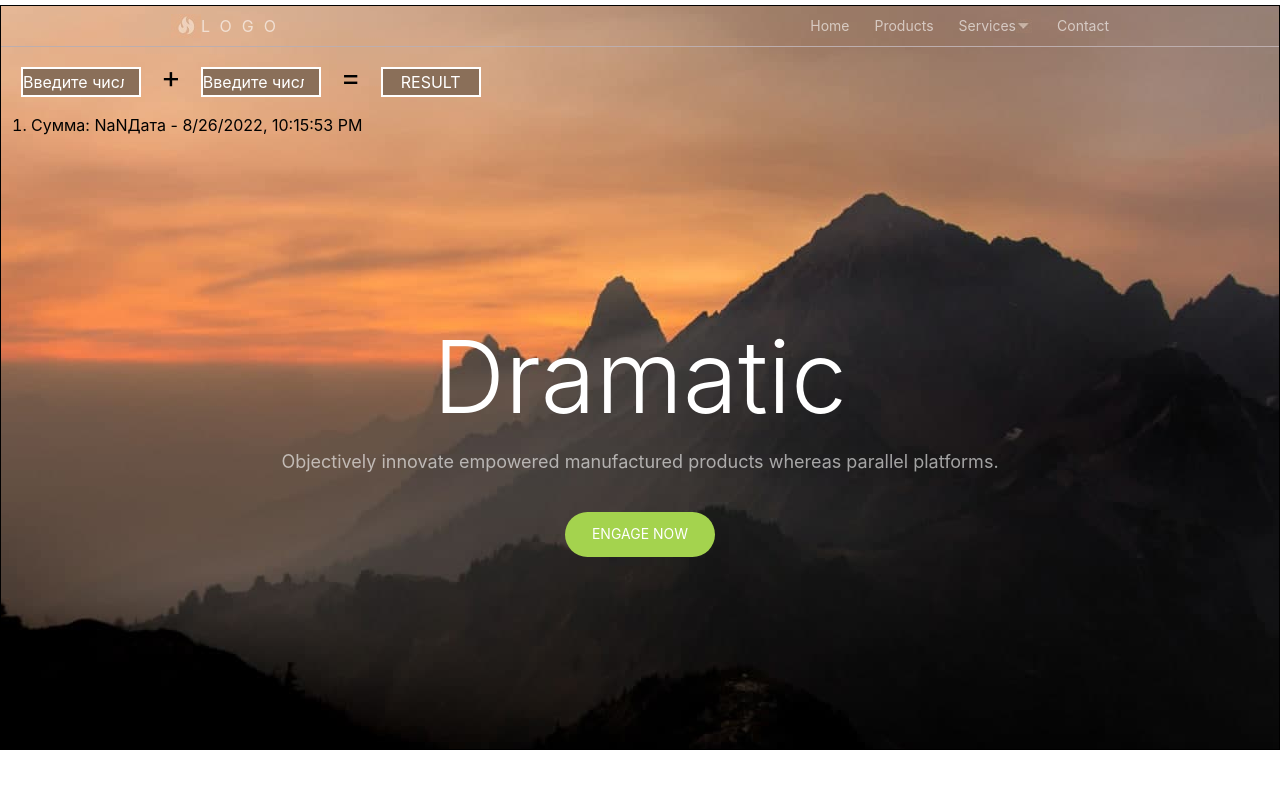
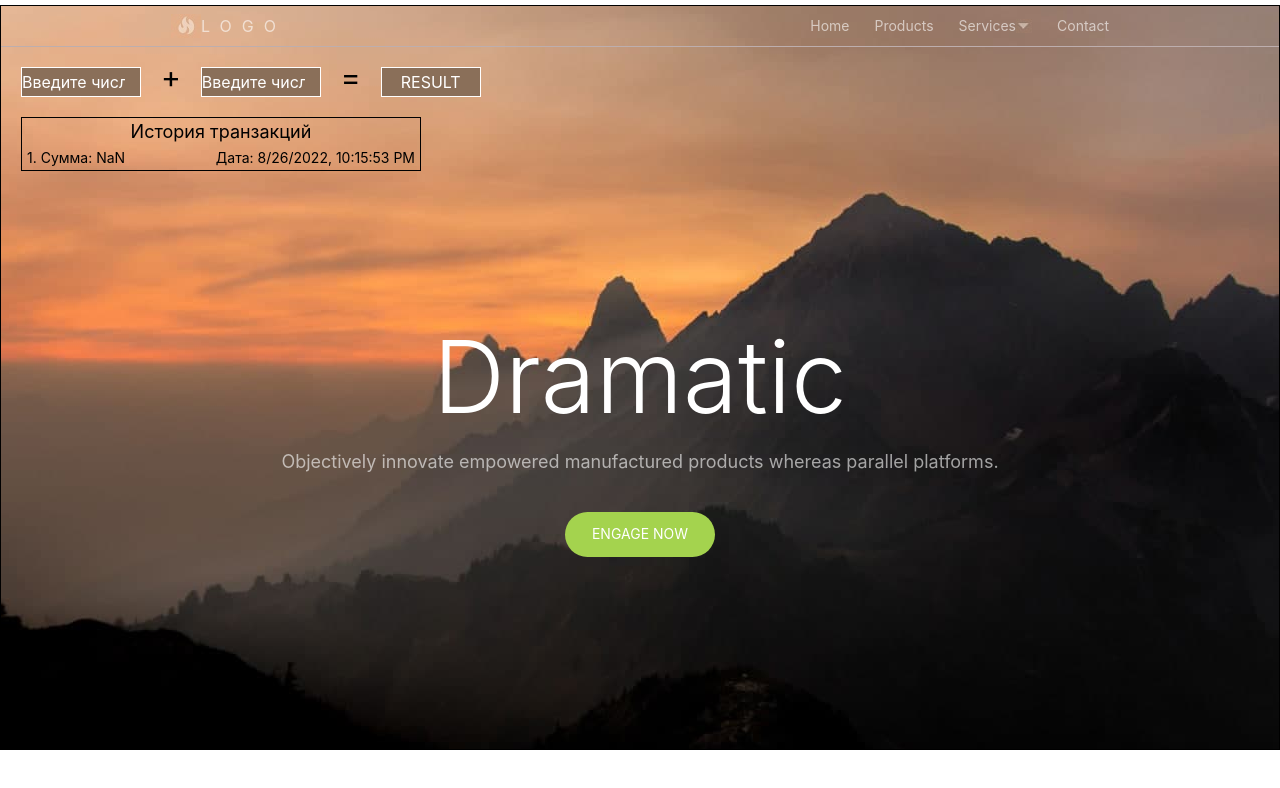
Before and after one commit to MaksStad/Training_project, a React (Create React App) app: page / in a window 1280 px wide. Both pictures are taken after a click on the button "RESULT". Shown: the top 788 px of the page. Built offline with nearby package versions, Linux system fonts and the light colour scheme.

Commit message:
Used hook useState

```diff
--- a/src/component/ButtonEquals.jsx
+++ b/src/component/ButtonEquals.jsx
@@ -1,32 +1,14 @@
-import React from 'react';
+import React, {useState} from 'react';
 import classes from './ButtonEquals.module.css'
 import Input from "./UI/Input";
 
-const ButtonEquals = () => {
-
-  const comment = []
-
-  function one() {
-      let num1 = document.getElementsByTagName("input")[0].valueAsNumber;
-      let num2 = document.getElementsByTagName("input")[1].valueAsNumber;
-      let date = new Date().toLocaleString();
-      let value = `Сумма: ${num1+num2}Дата - ${date}`;
-      comment.unshift(value);
-    list();
-  };
-
-  function list() {
-    let sum = '';
-    for (let i = 0; i < comment.length; i++) {
-      sum += `<li>${comment[i]}</li>`;
-    };
-    document.querySelector('ol').innerHTML = sum;
-  }
-
-  return (
-    <button className={classes.main__buttonEquals}
-            onClick={one}>RESULT</button>
+const ButtonEquals = ({children, ...props}) => {
+  return(
+    <button {...props} className={classes.main__buttonEquals}>
+      {children}
+    </button>
   );
 };
 
+
 export default ButtonEquals;
--- a/src/component/ButtonEquals.module.css
+++ b/src/component/ButtonEquals.module.css
@@ -2,7 +2,7 @@
     width: 100px;
     height: 30px;
     margin: 20px 20px;
-    border: 2px solid #ffffff;
+    border: 1px solid #ffffff;
     background-color: rgb(138, 111, 89);
     font-size:16px;
     color: white;
--- a/src/component/MainContent.jsx
+++ b/src/component/MainContent.jsx
@@ -1,18 +1,51 @@
-import React from 'react';
+import React, {useState} from 'react';
 import classes from './MainContent.module.css'
 import Input from './UI/Input'
 import ButtonEquals from "./ButtonEquals";
+import ResultTable from "./ResultTable"
 
 const MainContent = () => {
+  const [results, setResults] = useState([])
+   const [num, setNum] = useState()
+   const [num1, setNum1] = useState()
+
+
+   const addNewResult = (e) => {
+     e.preventDefault();
+     let sum = Number(num) + Number(num1);
+     let date = new Date().toLocaleString();
+     const newResult = {
+        id: Date.now(),
+        sum,
+        date,
+     };
+     setResults([newResult,...results])
+  }
+
   return (
     <div className={classes.Main__content}>
       <hr className={classes.Hr__line}/>
-      <Input/>
+      <Input
+         Value={num}
+         onChange={e => setNum(e.target.value)}
+         type="number"
+         placeholder="Введите число"
+      />
       <span>+</span>
-      <Input/>
+      <Input
+         Value={num1}
+         onChange={e => setNum1(e.target.value)}
+         type="number"
+         placeholder="Введите число"
+      />
       <span>=</span>
-      <ButtonEquals/>
-      <ol className={classes.Main__list}></ol>
+      <ButtonEquals onClick={addNewResult}>RESULT</ButtonEquals>
+      <div className={classes.Main__table}>
+        <p className={classes.tableTittle}>История транзакций</p>
+        {results.map((result, index) =>
+          <ResultTable number={index + 1} result={result} key={result.id}/>
+        )}
+      </div>
       <h1 className={classes.Main__title}>Dramatic</h1>
       <h4 className={classes.Main__text}>Objectively innovate empowered manufactured products whereas parallel platforms.</h4>
       <div className={classes.Main__actions}>
--- a/src/component/MainContent.module.css
+++ b/src/component/MainContent.module.css
@@ -5,11 +5,20 @@
 .Hr__line {
     border-top: 1px solid rgb(189, 174, 174);
 }
-.Main__list {
-    margin-left: 30px;
-    font-size: 16px;
+.Main__table {
+    border: 1px solid ;
+    width: 400px;
+    min-width: 100px;
+    max-width: 100%;
+    margin-left: 20px;
     position: absolute;
 }
+.tableTittle{
+    font-size: 18px;
+    text-align: center;
+    padding: 5px;
+}
+
 .Main__title {
     font-size: 100px;
     line-height: 1.2;
--- /dev/null
+++ b/src/component/ResultTable.jsx
@@ -0,0 +1,14 @@
+import React from 'react';
+import classes from './ResultTable.module.css'
+
+const ResultTable = (props) => {
+  return (
+      <div className={classes.Main__tableItem}>
+        <p>{props.number}. Cумма: {props.result.sum}</p>
+        <p>Дата: {props.result.date}</p>
+      </div>
+
+  );
+};
+
+export default ResultTable;
--- /dev/null
+++ b/src/component/ResultTable.module.css
@@ -0,0 +1,5 @@
+.Main__tableItem {
+    padding: 5px;
+    display: flex;
+    justify-content: space-between;
+}
--- a/src/component/UI/Input.jsx
+++ b/src/component/UI/Input.jsx
@@ -1,8 +1,8 @@
 import React from 'react';
 import classes from './Input.module.css'
-const Input = () => {
+const Input = (props) => {
   return (
-    <input type="number" className={classes.main__input} placeholder="Введите число"/>
+    <input {...props}  className={classes.main__input} />
 
   );
 };
--- a/src/component/UI/Input.module.css
+++ b/src/component/UI/Input.module.css
@@ -2,11 +2,11 @@
     width: 120px;
     height: 30px;
     margin: 20px 20px;
-    border: 2px solid #ffffff;
+    border: 1px solid #ffffff;
     background-color: rgb(138, 111, 89);
     font-size:16px;
     color: white;
-
+    overflow-x: hidden;
 }
 ::-webkit-input-placeholder {
     color: white;
```
